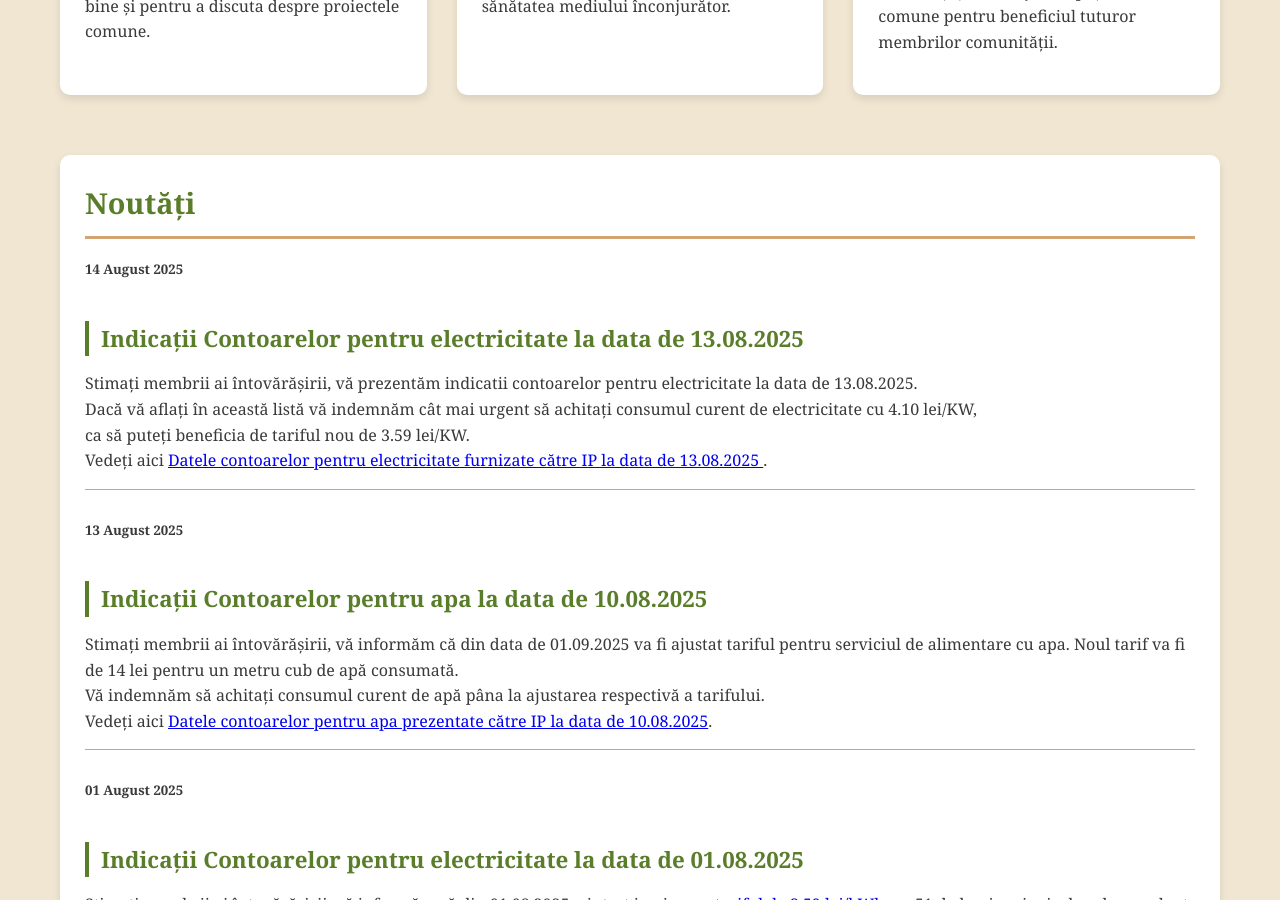
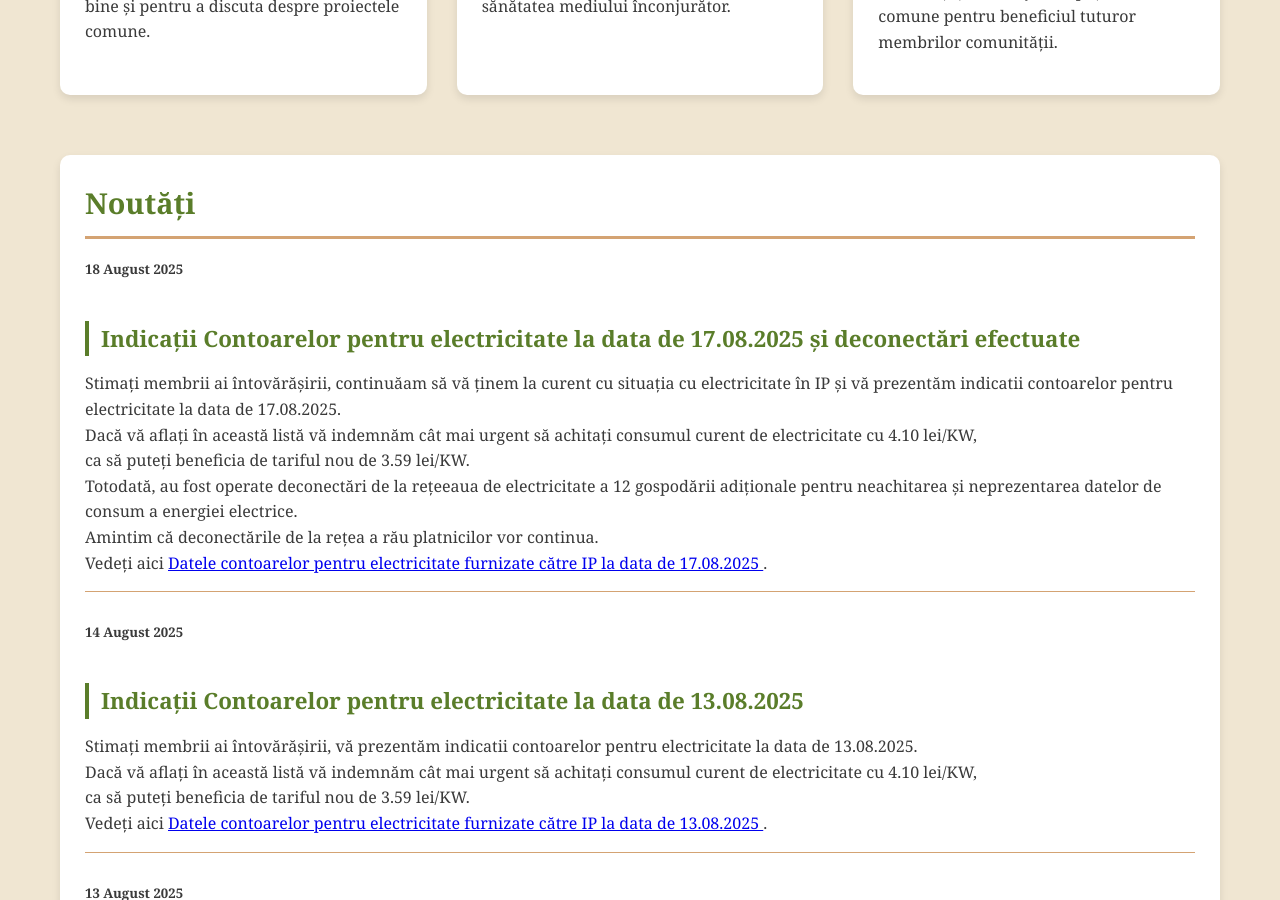
Before and after one commit to cringulprivighetorilor/cringulprivighetorilor.github.io, a Jekyll site: the page built from index.html, in a window 1280 px wide and 900 px high, scrolled down 955 px. Built offline with Jekyll 4.4.1, drawn with Linux system fonts in a browser that asks for light colours; some web fonts are replaced; a script that is not in the unit is left out.

Commit message:
Initial commit 1

```diff
--- a/index.html
+++ b/index.html
@@ -27,6 +27,17 @@ layout: default
 
     <section class="feature-card" id="noutati">
         <h2>Noutăți</h2>
+        <article id="indicatii-contoare-ee-17-08-2025">
+            <h5>18 August 2025</h5>
+            <h3>Indicații Contoarelor pentru electricitate la data de 17.08.2025 și deconectări efectuate</h3>
+            <p>
+                Stimați membrii ai întovărășirii, continuăam să vă ținem la curent cu situația cu electricitate în IP și vă prezentăm indicatii contoarelor pentru electricitate la data de 17.08.2025.
+                <br/>Dacă vă aflați în această listă vă indemnăm cât mai urgent să achitați consumul curent de electricitate cu 4.10 lei/KW,<br/> ca să puteți beneficia de tariful nou de 3.59 lei/KW.
+                <br/>Totodată, au fost operate deconectări de la rețeeaua de electricitate a 12 gospodării adiționale pentru neachitarea și neprezentarea datelor de consum a energiei electrice.
+                <br/>Amintim că deconectările de la rețea a rău platnicilor vor continua.
+                <br/>Vedeți aici <a href="https://drive.google.com/file/d/1-PnqENzFC65QKsUH4KSP0s3QOXBpy8AN/view" target="_blank">Datele contoarelor pentru electricitate furnizate către IP la data de 17.08.2025 </a>.
+            </p>
+        </article>
         <article id="indicatii-contoare-ee-13-08-2025">
             <h5>14 August 2025</h5>
             <h3>Indicații Contoarelor pentru electricitate la data de 13.08.2025</h3>
```
